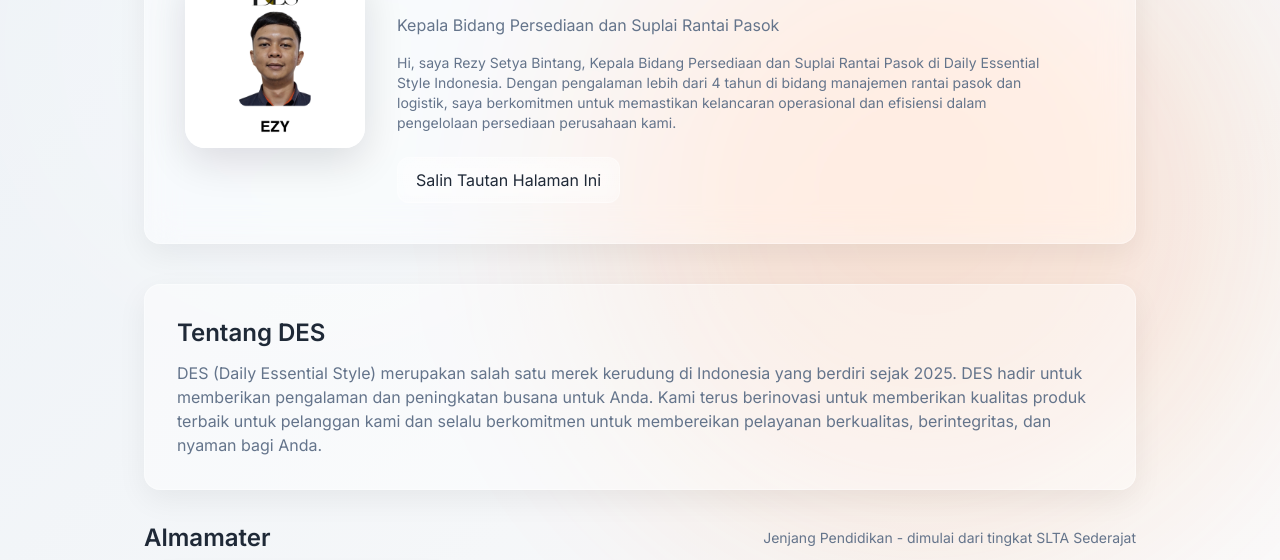
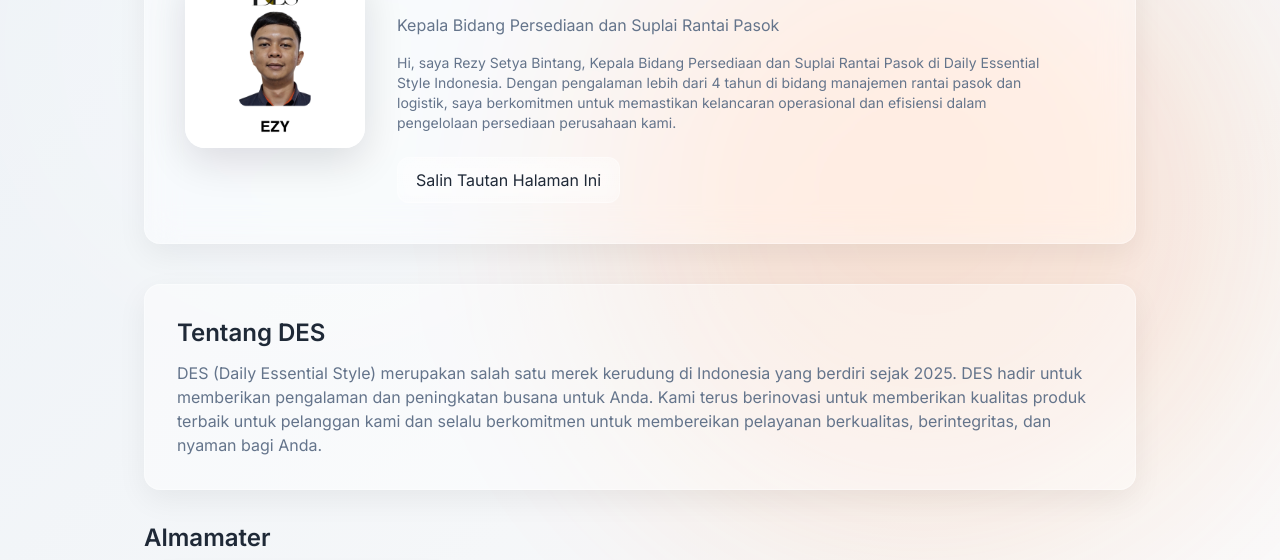
Before and after one commit to dailyessentialstyle/profile, a plain HTML site: page ezy/index.html in a window 1280 px wide. Shown: the part 240-800 px from the top of the page. Drawn offline with nearby package versions, Linux system fonts and the light colour scheme.

Commit message:
Update index.html

```diff
--- a/ezy/index.html
+++ b/ezy/index.html
@@ -332,7 +332,6 @@
     <section id="projects" class="mt-8 reveal">
       <div class="flex items-center justify-between mb-4">
         <h2 class="text-2xl font-semibold">Almamater</h2>
-        <div class="muted text-sm">Jenjang Pendidikan - dimulai dari tingkat SLTA Sederajat</div>
       </div>
 
       <div class="grid grid-cols-1 sm:grid-cols-2 lg:grid-cols-3 gap-6">
@@ -365,7 +364,7 @@
       </div>
     </section>
 
-    <footer class="mt-12 text-sm muted text-center">© <span id="year"></span>Daily Essential Style . Hak Cipta Dilindungi Undang-Undang</footer>
+    <footer class="mt-12 text-sm muted text-center">© <span id="year"></span> Daily Essential Style . Hak Cipta Dilindungi Undang-Undang</footer>
   </main>
 
   <script>
@@ -446,4 +445,5 @@
 
 </body>
 
+
 </html>
```
